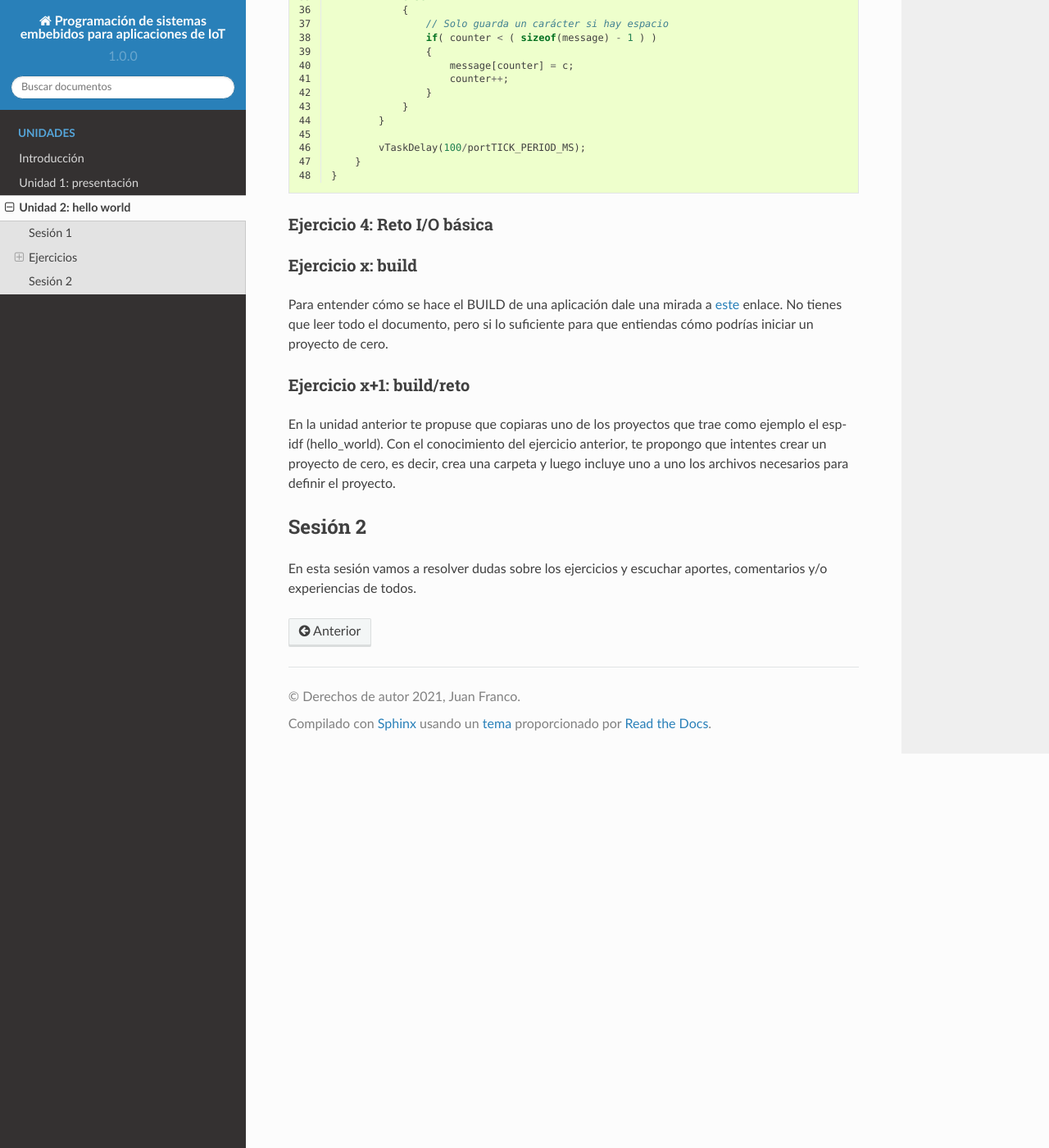
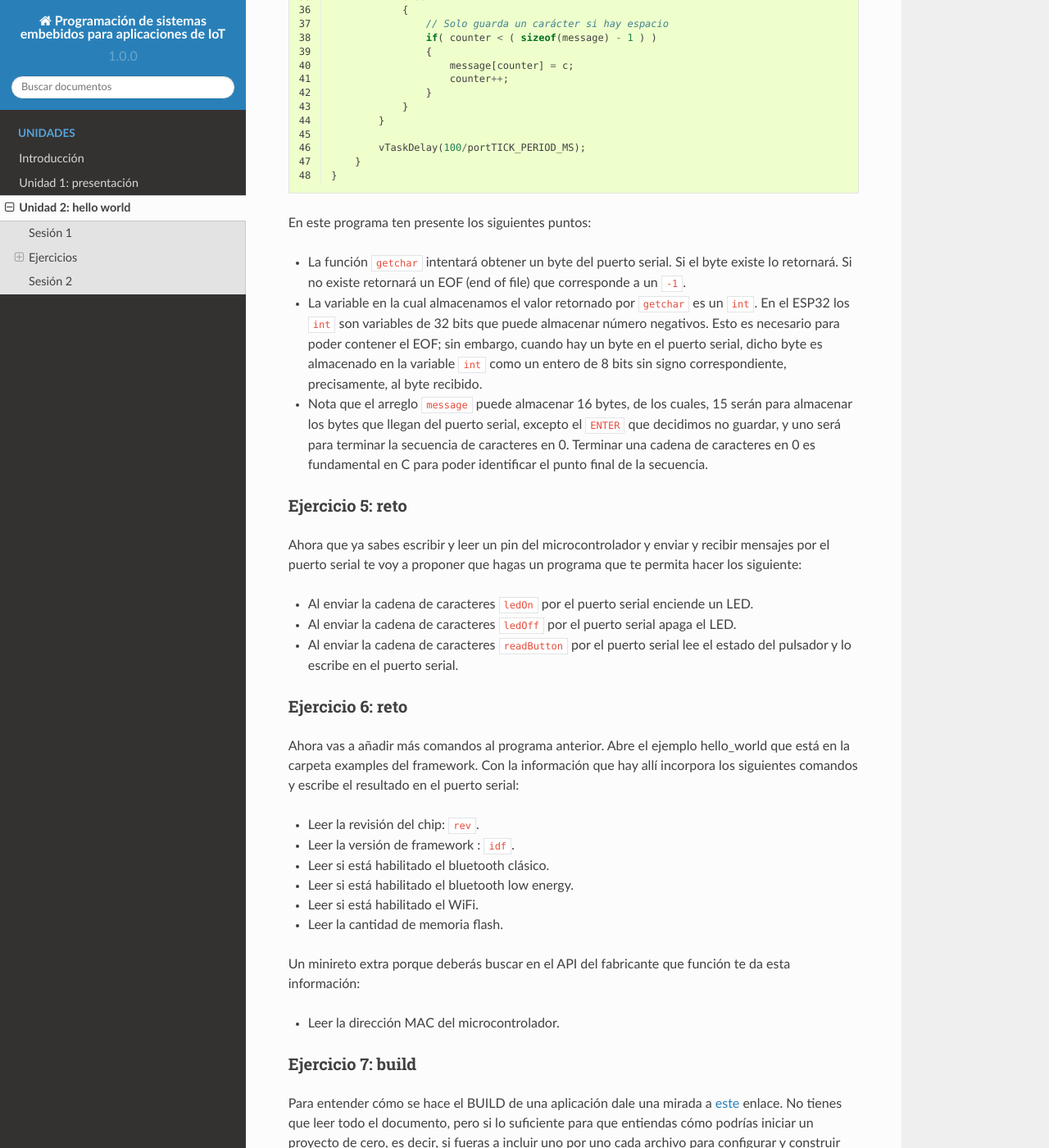
Before and after one commit to juanferfranco/espiot, a Sphinx documentation site: the page built from docs/_unidad2/unidad2.rst, in a window 1280 px wide and 1400 px high, scrolled down 3719 px. Shown: the whole window at 82% size. Built offline with Sphinx 7.4.7 and the Read the Docs theme 2.0.0, drawn with Linux system fonts in a browser that asks for light colours; some of the changed text lies outside the part shown.

Commit message:
add exercises 5,6,7,8

```diff
--- a/docs/_unidad2/unidad2.rst
+++ b/docs/_unidad2/unidad2.rst
@@ -197,33 +197,75 @@ con la frase: no entiendo.
         }
     }
 
+En este programa ten presente los siguientes puntos:
 
+* La función ``getchar`` intentará obtener un byte del puerto serial. Si
+  el byte existe lo retornará. Si no existe retornará un EOF (end of file)
+  que corresponde a un ``-1``.
+* La variable en la cual almacenamos el valor retornado por ``getchar`` es
+  un ``int``. En el ESP32 los ``int`` son variables de 32 bits que puede
+  almacenar número negativos. Esto es necesario para poder contener el EOF;
+  sin embargo, cuando hay un byte en el puerto serial, dicho byte es
+  almacenado en la variable ``int`` como un entero de 8 bits sin signo correspondiente,
+  precisamente, al byte recibido.
+* Nota que el arreglo ``message`` puede almacenar 16 bytes, de los cuales, 15 serán
+  para almacenar los bytes que llegan del puerto serial, excepto el ``ENTER`` que
+  decidimos no guardar, y uno será para terminar la secuencia de caracteres en 0.
+  Terminar una cadena de caracteres en 0 es fundamental en C para poder identificar
+  el punto final de la secuencia.
 
-Ejercicio 4: Reto I/O básica
-^^^^^^^^^^^^^^^^^^^^^^^^^^^^^
+Ejercicio 5: reto
+^^^^^^^^^^^^^^^^^^^^
 
+Ahora que ya sabes escribir y leer un pin del microcontrolador y
+enviar y recibir mensajes por el puerto serial te voy a proponer
+que hagas un programa que te permita hacer los siguiente:
 
+* Al enviar la cadena de caracteres ``ledOn`` por el puerto serial
+  enciende un LED.
+* Al enviar la cadena de caracteres ``ledOff`` por el puerto serial
+  apaga el LED.
+* Al enviar la cadena de caracteres ``readButton`` por el puerto serial
+  lee el estado del pulsador y lo escribe en el puerto serial.
 
+Ejercicio 6: reto
+^^^^^^^^^^^^^^^^^^^^
 
+Ahora vas a añadir más comandos al programa anterior. Abre el ejemplo
+hello_world que está en la carpeta examples del framework. Con
+la información que hay allí incorpora los siguientes comandos y escribe
+el resultado en el puerto serial:
 
+* Leer la revisión del chip: ``rev``.
+* Leer la versión de framework : ``idf``.
+* Leer si está habilitado el bluetooth clásico.
+* Leer si está habilitado el bluetooth low energy.
+* Leer si está habilitado el WiFi.
+* Leer la cantidad de memoria flash.
 
+Un minireto extra porque deberás buscar en el API del fabricante que
+función te da esta información:
 
+* Leer la dirección MAC del microcontrolador.
 
-Ejercicio x: build
+Ejercicio 7: build
 ^^^^^^^^^^^^^^^^^^^^
 
 Para entender cómo se hace el BUILD de una aplicación dale una mirada a
 `este <https://docs.espressif.com/projects/esp-idf/en/stable/esp32/api-guides/build-system.html>`__
 enlace. No tienes que leer todo el documento, pero si lo suficiente para
-que entiendas cómo podrías iniciar un proyecto de cero.
+que entiendas cómo podrías iniciar un proyecto de cero, es decir, si fueras a incluir
+uno por uno cada archivo para configurar y construir (build) un proyecto.
 
-Ejercicio x+1: build/reto
+Ejercicio 8: build/reto
 ^^^^^^^^^^^^^^^^^^^^^^^^^^^
 
 En la unidad anterior te propuse que copiaras uno de los proyectos
-que trae como ejemplo el esp-idf (hello_world). Con el conocimiento del ejercicio
-anterior, te propongo que intentes crear un proyecto de cero, es decir, crea una
+que trae como ejemplo el esp-idf (``hello_world``). Con el conocimiento del ejercicio
+anterior, te propongo que intentes crear un proyecto desde cero, es decir, crea una
 carpeta y luego incluye uno a uno los archivos necesarios para definir el proyecto.
+Realiza un programa simple y comprueba que es posible construir y grabar el programa
+en la memoria del microcontrolador.
 
 Sesión 2
 -----------
```
